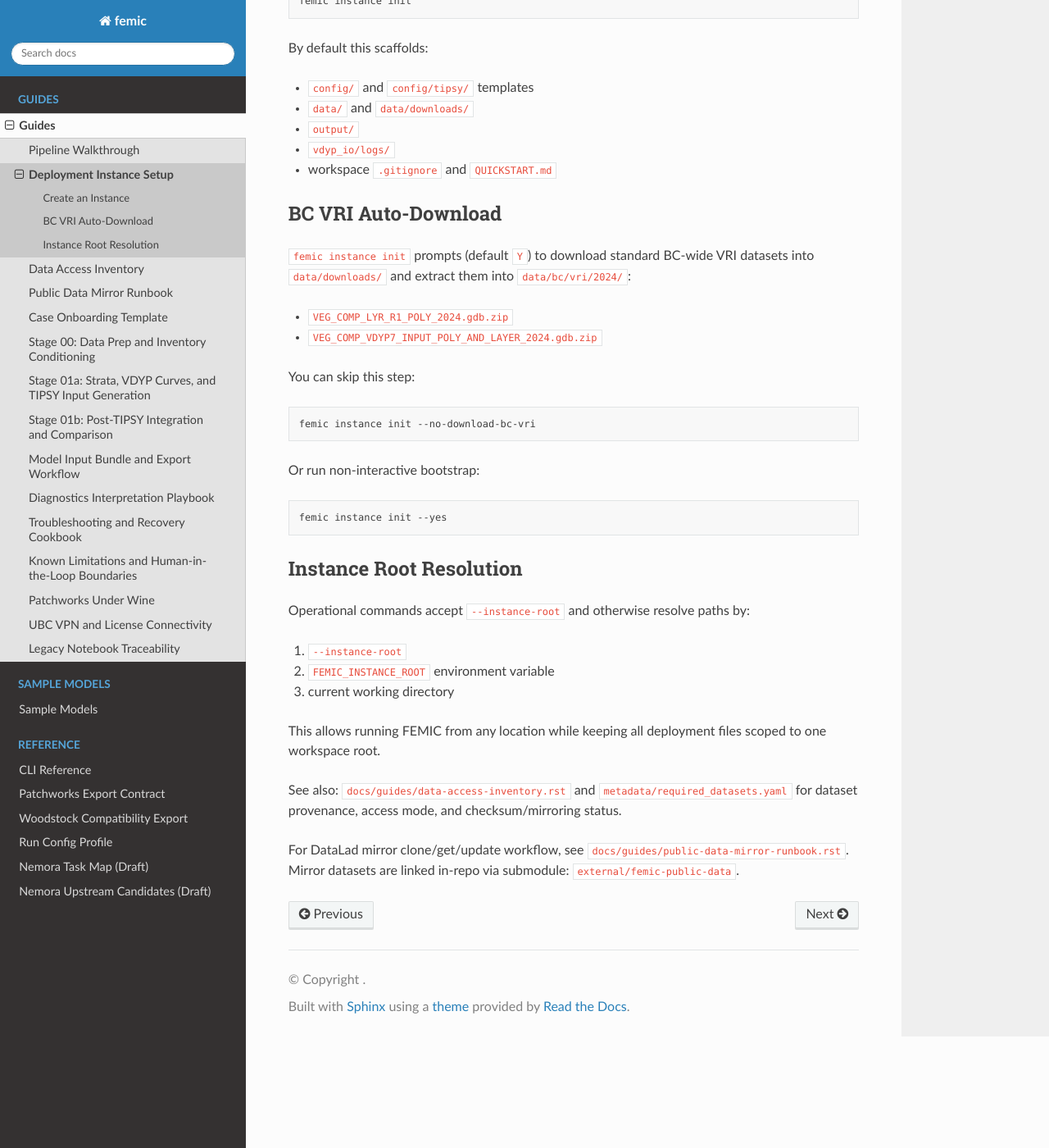
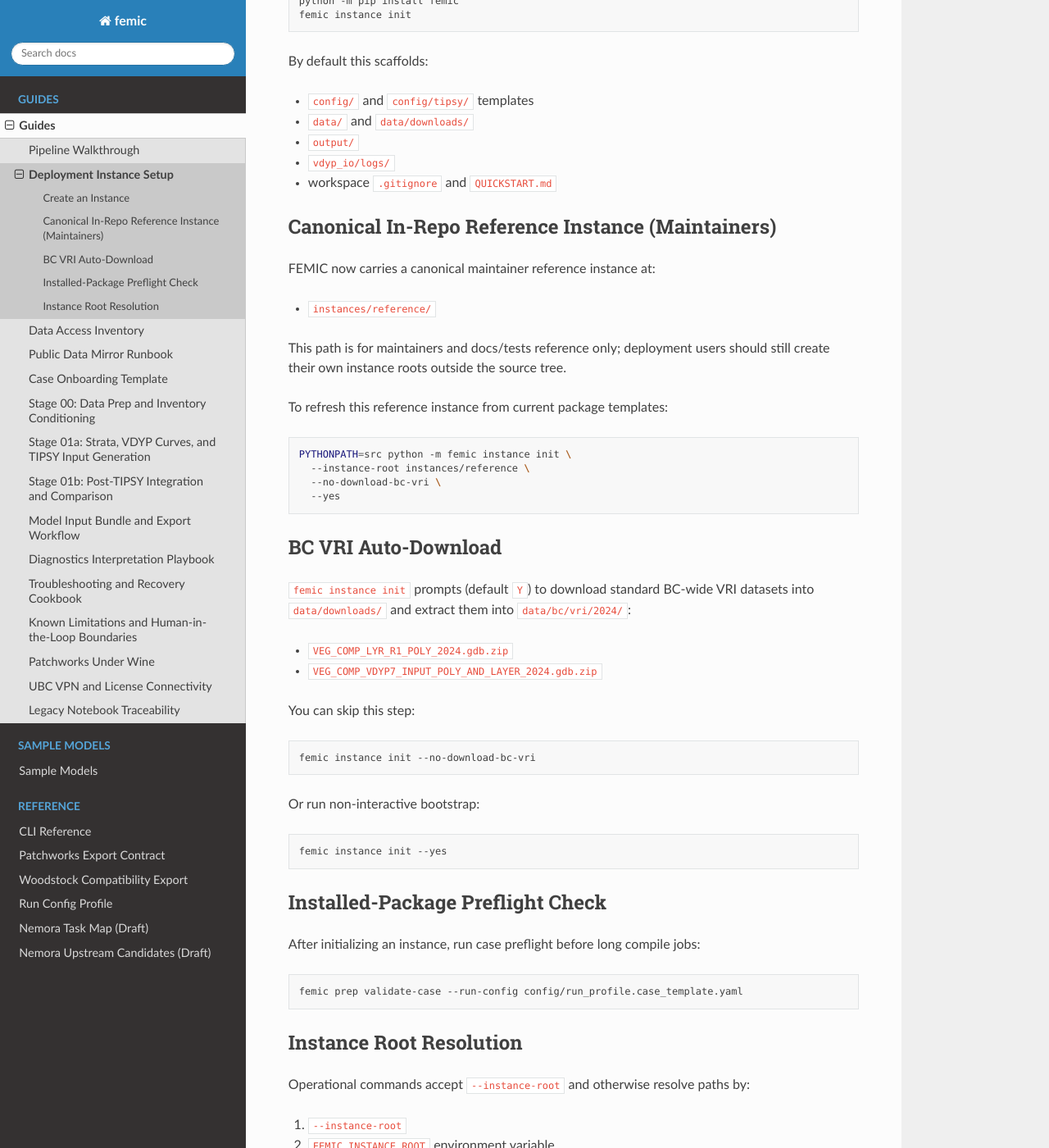
Before and after one commit to UBC-FRESH/wbi_ria_yield, a Sphinx documentation site: the page built from docs/guides/deployment-instances.rst, in a window 1280 px wide and 1400 px high, scrolled down 356 px. Shown: the whole window at 82% size. Built offline with Sphinx 7.4.7 and the Read the Docs theme 3.1.0, drawn with Linux system fonts in a browser that asks for light colours.

Commit message:
phase10: finalize instance-first install workflow and package CI checks

```diff
--- a/docs/guides/deployment-instances.rst
+++ b/docs/guides/deployment-instances.rst
@@ -12,6 +12,7 @@ From an empty directory:
 
 .. code-block:: bash
 
+   python -m pip install femic
    femic instance init
 
 By default this scaffolds:
@@ -21,6 +22,25 @@ By default this scaffolds:
 - ``output/``
 - ``vdyp_io/logs/``
 - workspace ``.gitignore`` and ``QUICKSTART.md``
+
+Canonical In-Repo Reference Instance (Maintainers)
+--------------------------------------------------
+
+FEMIC now carries a canonical maintainer reference instance at:
+
+- ``instances/reference/``
+
+This path is for maintainers and docs/tests reference only; deployment users
+should still create their own instance roots outside the source tree.
+
+To refresh this reference instance from current package templates:
+
+.. code-block:: bash
+
+   PYTHONPATH=src python -m femic instance init \
+     --instance-root instances/reference \
+     --no-download-bc-vri \
+     --yes
 
 BC VRI Auto-Download
 --------------------
@@ -44,6 +64,15 @@ Or run non-interactive bootstrap:
 
    femic instance init --yes
 
+Installed-Package Preflight Check
+---------------------------------
+
+After initializing an instance, run case preflight before long compile jobs:
+
+.. code-block:: bash
+
+   femic prep validate-case --run-config config/run_profile.case_template.yaml
+
 Instance Root Resolution
 ------------------------
 
--- a/docs/reference/run-config.rst
+++ b/docs/reference/run-config.rst
@@ -65,7 +65,9 @@ Precedence
 Example
 -------
 
-A template profile is included at ``config/run_profile.example.yaml``.
+A template profile is included at ``instances/reference/config/run_profile.case_template.yaml``
+(maintainer reference instance) and as package scaffolding via
+``femic instance init``.
 When provided, run manifests also record ``run_config_path`` and
 ``run_config_sha256`` provenance metadata plus output version annotations.
 For deterministic VDYP bootstrap sampling, set ``FEMIC_SAMPLING_SEED`` to an
```
Also changed, not shown: README.md (+42 -20 lines), docs/guides/case-onboarding.rst (+17 -5 lines), docs/guides/pipeline-overview.rst (+11 -4 lines), instances/reference/QUICKSTART.md (added, +9 -0 lines), pyproject.toml (+15 -0 lines), 6 other files.
